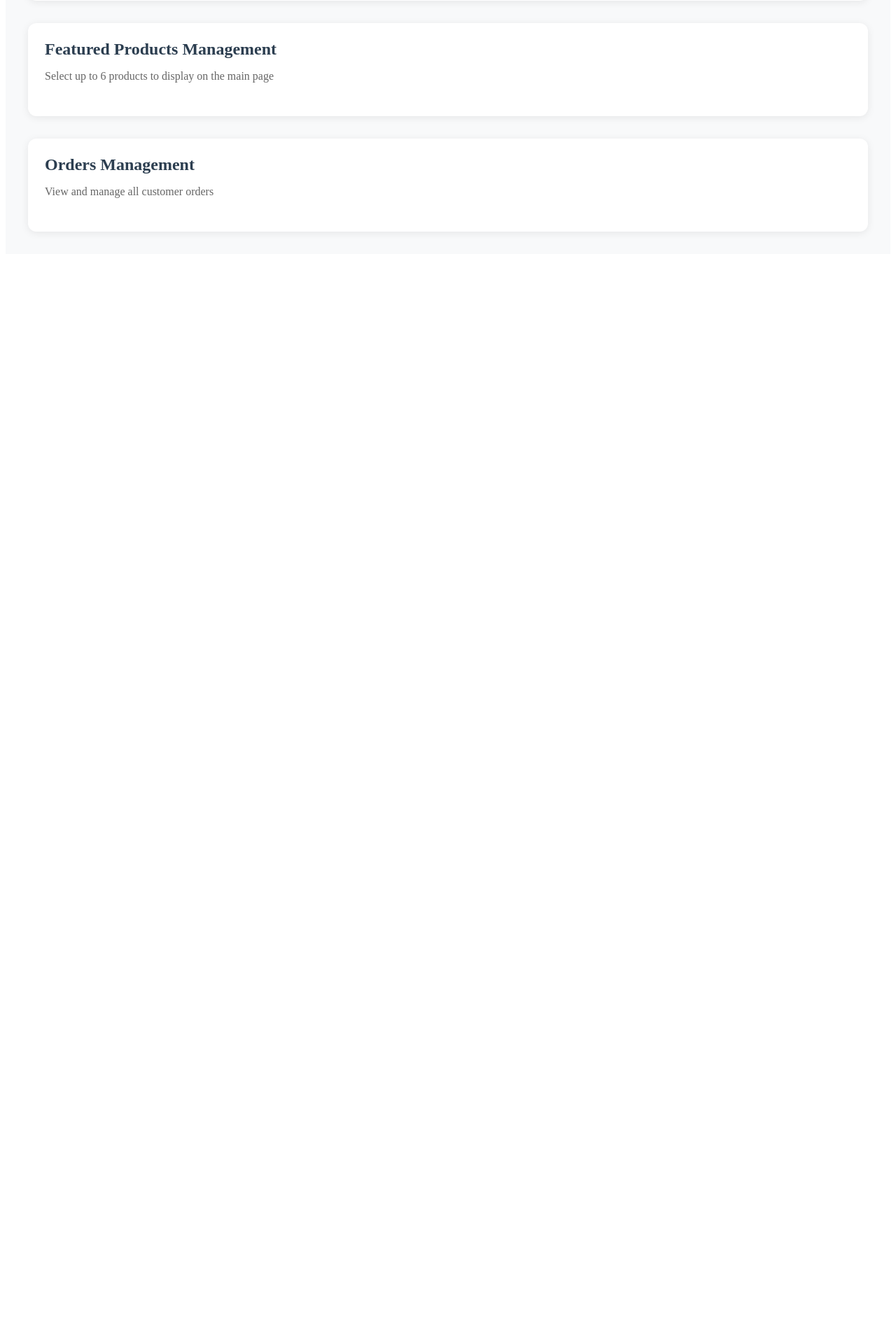
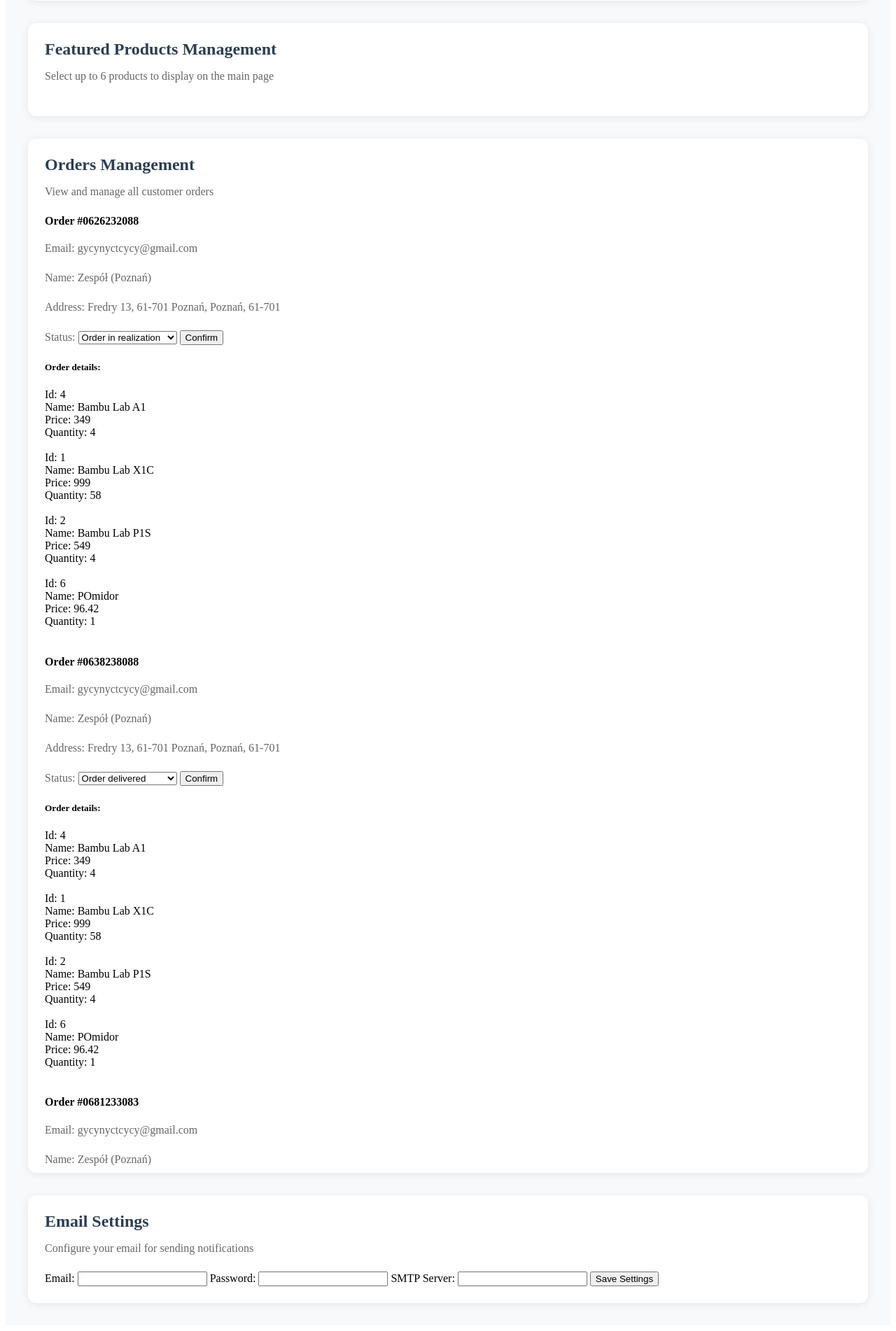
Before and after one commit to artmix0/TO-DO-company-site, a Flask app: page /admin in a window 1280 px wide. Shown: the part 1368-3270 px from the top of the page at 70% size. Before the commit the page ends 1704 px from the top, so only its background shows below. Run offline with Flask 3, Linux system fonts and the light colour scheme.

Commit message:
v. 0.9.8

```diff
--- a/data/my_email.json
+++ b/data/my_email.json
@@ -1 +1 @@
-{"main_email": {"email": "", "password": ""}}
+{"serwer_email": {"email": "wegiel.liebner@interia.pl", "password": "gfd", "smtp_server": "gdf"}}
--- a/server/app.py
+++ b/server/app.py
@@ -201,6 +201,45 @@ def get_orders():
         return jsonify({"error": "Failed to decode orders data"}), 500
     return jsonify(orders)
 
+@app.route('/api/orders_change/<order_id>', methods=['POST'])
+def change_order_state(order_id):
+    data = request.get_json()
+    if not data or 'state' not in data:
+        return jsonify({"error": "Invalid data"}), 400
+
+    orders = json.loads(GetFile("orders", "{}"))
+    if order_id not in orders:
+        return jsonify({"error": "Order not found"}), 404
+
+    orders[order_id]['state'] = data['state']
+    SetFile(orders, "orders")
+    return jsonify({"message": "Order state updated successfully"}), 200
+
+@app.route('/api/email-settings', methods=['POST'])
+def save_email_settings():
+    data = request.get_json()
+
+    if not data or 'email' not in data or 'password' not in data or 'smtp_server' not in data:
+        return jsonify({"error": "Invalid data"}), 400
+
+    email_settings = {
+        "serwer_email": {
+            "email": data['email'],
+            "password": data['password'],
+            "smtp_server": data['smtp_server']
+        }
+    }
+    SetFile(email_settings, "my_email")
+    return jsonify({"message": "Email settings saved successfully"}), 200
+
+
+@app.route('/api/email-settings', methods=['GET'])
+def get_email_settings():
+    try:
+        return json.loads(GetFile("my_email", '{"main_email": {"email": "", "password": "", "smtp_server": ""}}'))
+    except json.JSONDecodeError:
+        return jsonify({"error": "Failed to read email settings"}), 500
+
 def GetFile(File, NoFile):
     try:
         with open(f'{str(base_path)}\\data\\{File}.json', 'r') as f:
@@ -221,18 +260,18 @@ def SetFile(SetFile, File):
         f.write(json.dumps(SetFile))
 
 def send_email(serwer_email, reciepent, subject, body):
-    if serwer_email['email'] == "" or serwer_email['password'] == "":
+    if serwer_email['email'] == "" or serwer_email['password'] == "" or serwer_email.get('smtp_server', '') == "":
         print("Nie skonfigurowano adresu e-mail.")
         return
+
     msg = MIMEMultipart()
     msg['From'] = serwer_email["email"]
     msg['To'] = reciepent
     msg['Subject'] = subject
-
     msg.attach(MIMEText(body, 'plain'))
 
     try:
-        server = smtplib.SMTP('smtp.poczta.onet.pl', 587)
+        server = smtplib.SMTP(serwer_email["smtp_server"], 587)
         server.starttls()
         server.login(serwer_email["email"], serwer_email["password"])
         text = msg.as_string()
@@ -242,8 +281,6 @@ def send_email(serwer_email, reciepent, subject, body):
     except Exception as e:
         print(f"Błąd podczas wysyłania e-maila: {e}")
 
-my_email = GetFile('my_email', '{"main_email": {"email": "", "password": ""}}')
-
 if __name__ == '__main__':
     app.run(debug=True, host='0.0.0.0', port=5000)
     #serve(app, host='0.0.0.0', port=5000, threads=4)
--- a/static/scripts/admin.js
+++ b/static/scripts/admin.js
@@ -152,42 +152,94 @@ async function loadOrders() {
         });
         const data = await response.json();
         const ordersList = document.querySelector('.orders-list');
+        ordersList.innerHTML = ''; // wyczyść poprzednią listę
 
-        for(order in data){
+        for (const orderId in data) {
+            const orderData = data[orderId];
+
             const newOrder = document.createElement('div');
             newOrder.className = 'order-item';
-            newOrder.dataset.id = order;
+            newOrder.dataset.id = orderId;
+
             const details_list = document.createElement('div');
+            details_list.classList.add('order-details');
             details_list.innerHTML = `<h5>Order details:</h5>`;
-            details_list.classList.add('order-details');
-            for (product of data[order].order_details){
-                details_list.innerHTML = details_list.innerHTML +
-                `<div>Id: ${product['id']}</div><br>
-                <div>Name: ${product['name']}</div><br>
-                <div>Price: ${product['price']}</div><br>
-                <div>Quantity: ${product['quantity']}</div><br><br>`
+
+            for (const product of orderData.order_details) {
+                details_list.innerHTML += `
+                    <div>Id: ${product.id}</div>
+                    <div>Name: ${product.name}</div>
+                    <div>Price: ${product.price}</div>
+                    <div>Quantity: ${product.quantity}</div>
+                    <br>
+                `;
             }
+
             newOrder.innerHTML = `
-                <h4>Order #${order}</h4>
-                <p>Email: ${data[order].email}</p>
-                <p>Name: ${data[order].firstName} ${data[order].lastName}</p>
-                <p>Address: ${data[order].address}, ${data[order].city}, ${data[order].zip_code}</p>
-                <p>Status: <select class="order-state">
-                <option value="0">Waiting for payment</option>
-                <option value="1">Order in realization</option>
-                <option value="2">Order in delivery</option>
-                <option value="3">Order delivered</option>
-                </select></p>
+                <h4>Order #${orderId}</h4>
+                <p>Email: ${orderData.email}</p>
+                <p>Name: ${orderData.firstName} ${orderData.lastName}</p>
+                <p>Address: ${orderData.address}, ${orderData.city}, ${orderData.zip_code}</p>
+                <p>Status:
+                    <select class="order-state">
+                        <option value="0">Waiting for payment</option>
+                        <option value="1">Order in realization</option>
+                        <option value="2">Order in delivery</option>
+                        <option value="3">Order delivered</option>
+                    </select>
+                    <button class="confirm-status-btn">Confirm</button>
+                </p>
             `;
-            newOrder.appendChild(details_list)
+
+            newOrder.appendChild(details_list);
             ordersList.appendChild(newOrder);
-            console.log(data[order].state);
-            document.querySelector('.order-state').selectedIndex = data[order].state;
+
+            // ustaw aktualny stan zamówienia
+            const stateSelect = newOrder.querySelector('.order-state');
+            stateSelect.value = orderData.state;
         }
     } catch (error) {
         console.error('Error loading orders:', error);
     }
 }
+
+// Funkcja do zapisu nowego statusu
+async function updateOrderStatus(orderId, newStatus) {
+    try {
+        const response = await fetch(`/api/orders_change/${orderId}`, {
+            method: 'POST',
+            credentials: 'include',
+            headers: {
+                'Content-Type': 'application/json',
+            },
+            body: JSON.stringify({ state: parseInt(newStatus) })
+        });
+
+        if (!response.ok) {
+            throw new Error('Failed to update order status');
+        }
+
+        const result = await response.json();
+        alert('Order status updated successfully!');
+        console.log('Order status updated:', result);
+    } catch (error) {
+        console.error('Error updating order status:', error);
+        alert('Failed to update order status');
+    }
+}
+
+// Obsługa kliknięcia przycisku Confirm
+document.addEventListener('click', (e) => {
+    if (e.target.classList.contains('confirm-status-btn')) {
+        const orderItem = e.target.closest('.order-item');
+        const orderId = orderItem.dataset.id;
+        const newStatus = orderItem.querySelector('.order-state').value;
+
+        if (confirm(`Are you sure you want to change the status of order #${orderId}?`)) {
+            updateOrderStatus(orderId, newStatus);
+        }
+    }
+});
 
 async function loadProducts() {
     try {
@@ -559,9 +611,35 @@ document.addEventListener('DOMContentLoaded', () => {
         }
     });
 
-    document.querySelector('.order-state').addEventListener('change', ()=>{
+     const form = document.getElementById("email-settings-form");
 
-    })
+    fetch("/api/email-settings")
+        .then(res => res.json())
+        .then(data => {
+            form.email.value = data.email || "";
+            form.password.value = data.password || "";
+            form.smtp_server.value = data.smtp_server || "";
+        });
+
+    form.addEventListener("submit", (e) => {
+        e.preventDefault();
+
+        const settings = {
+            email: form.email.value.trim(),
+            password: form.password.value.trim(),
+            smtp_server: form.smtp_server.value.trim()
+        };
+
+        fetch("/api/email-settings", {
+            method: "POST",
+            headers: { "Content-Type": "application/json" },
+            body: JSON.stringify(settings)
+        })
+        .then(res => res.json())
+        .then(data => {
+            alert(data.message);
+        });
+    });
 
     loadOrders();
 });
--- a/templates/admin_panel.html
+++ b/templates/admin_panel.html
@@ -48,6 +48,24 @@
 
                     </div>
                 </section>
+
+                <section class="admin-section full-width">
+                    <h2>Email Settings</h2>
+                    <p>Configure your email for sending notifications</p>
+
+                    <form id="email-settings-form">
+                        <label>Email:
+                            <input type="email" name="email" required>
+                        </label>
+                        <label>Password:
+                            <input type="password" name="password" required>
+                        </label>
+                        <label>SMTP Server:
+                            <input type="text" name="smtp_server" required>
+                        </label>
+                        <button type="submit">Save Settings</button>
+                    </form>
+                </section>
             </div>
         </div>
     </main>
```
Also changed, not shown: data/orders.json (+1 -1 lines).
